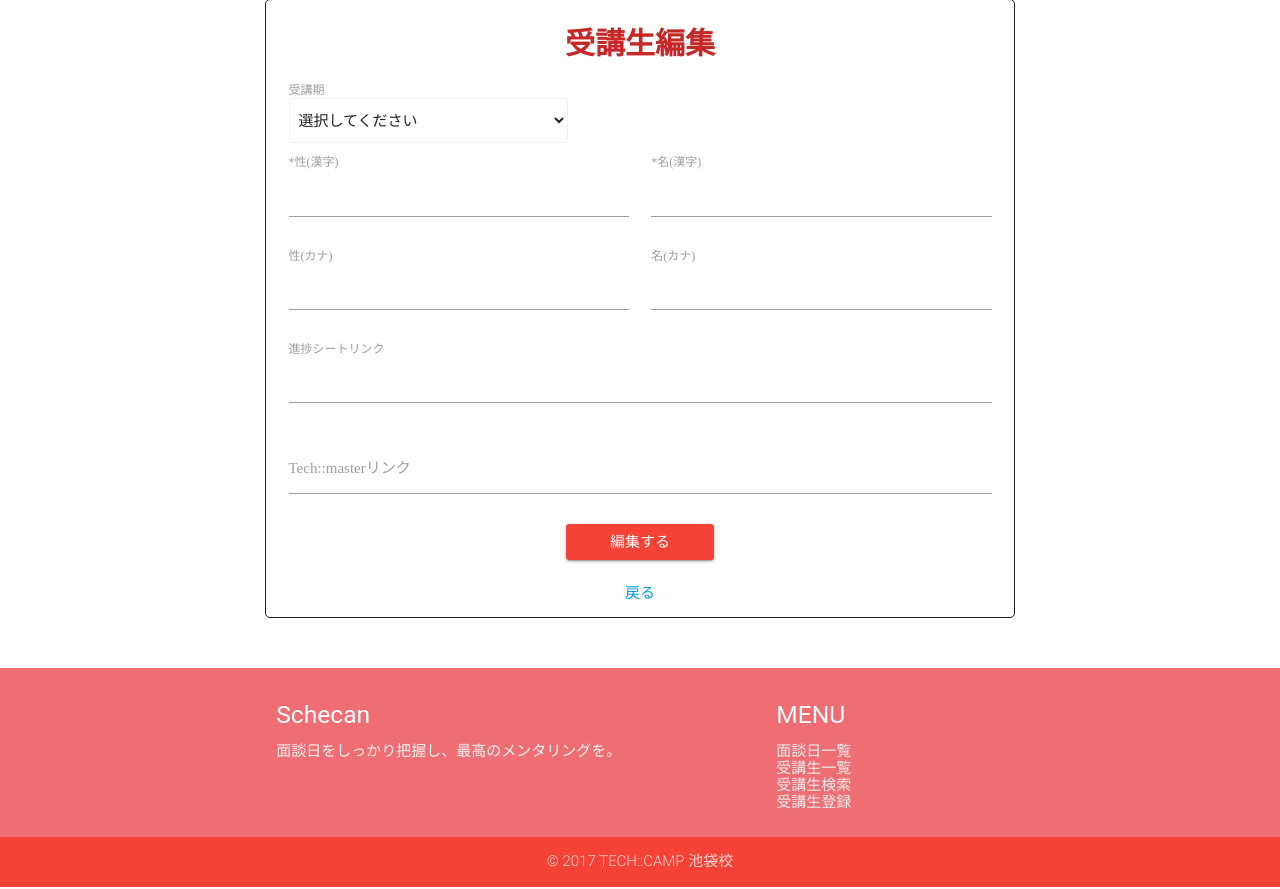
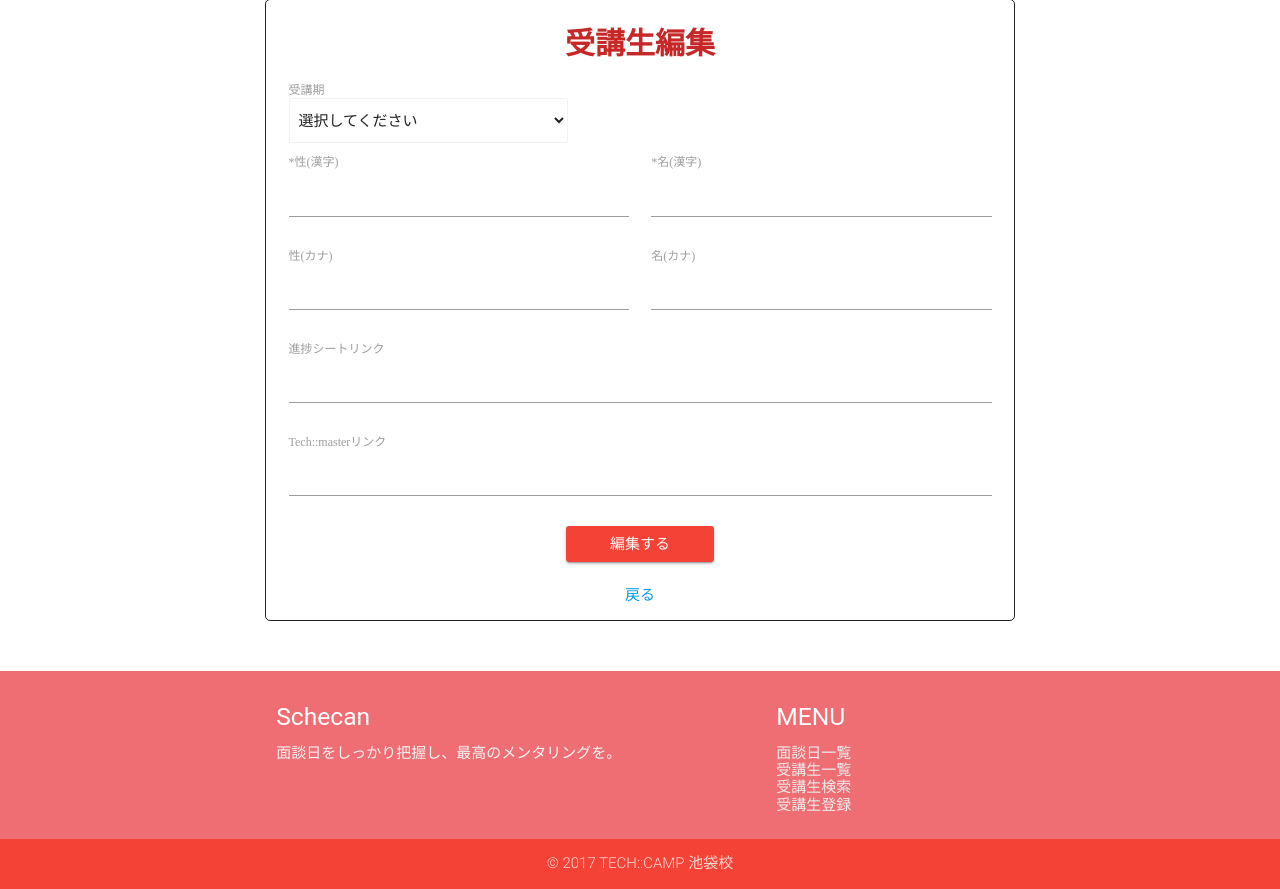
Before and after one commit to makomako22/schecan, a Rails app: template app/views/students/edit.html.erb in a window 1280 px wide. Shown: the part 115-1004 px from the top of the page. Run offline with Rails 7, Linux system fonts and the light colour scheme; the template is opened without the code that fills it, so the values that code supplies are empty; style sheets or scripts are compiled from the project's sources; some libraries are stand-ins or nearby versions; some web fonts are replaced.

Commit message:
edit paget

```diff
--- a/app/views/students/edit.html.erb
+++ b/app/views/students/edit.html.erb
@@ -50,7 +50,7 @@
         </div>
       </div>
       <div class="row">
-        <div class="input-field col s12">
+        <div class="col s12">
           <%= f.label :"Tech::masterリンク" %>
           <%= f.text_field :detail %>
         </div>
```
